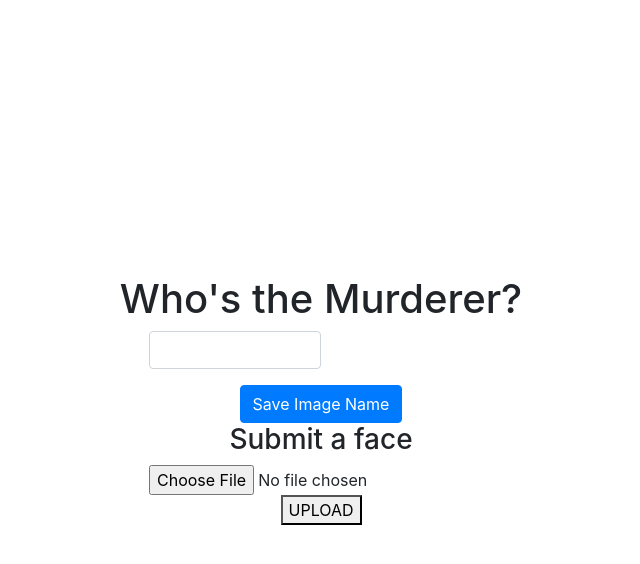
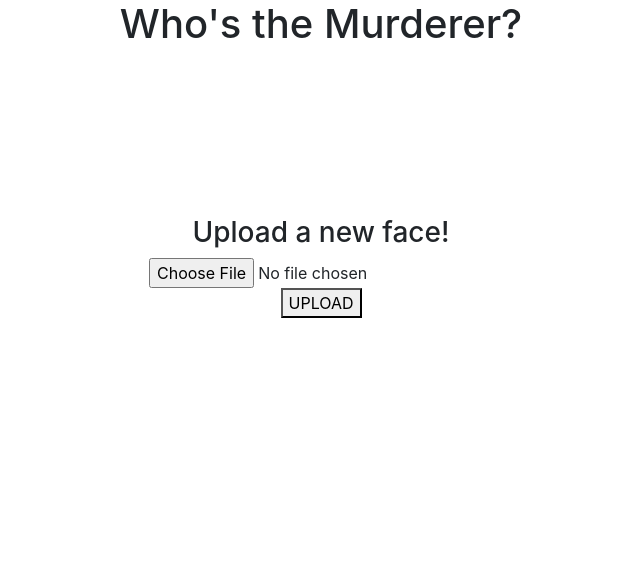
Before and after one commit to jingle1267/whos-the-murderer-frontend, a React (Create React App) app: page /upload-file in a window 1280 px wide. Shown: the top 564 px of the page, without its empty margins (319-959 px from the left). Built offline with nearby package versions, Linux system fonts and the light colour scheme.

Commit message:
User can upload image and save to DB and S3 bucket

```diff
--- a/src/App.css
+++ b/src/App.css
@@ -2,7 +2,7 @@
   display: flex;
   flex-direction: column;
   align-items: center;
-  justify-content: center;
+  /* justify-content: center;  */
   /* vertically */
   text-align: center;
   /* padding: 30px; */
@@ -57,6 +57,10 @@
   transition: all .7s ease-out;
 } */
 
+.FileUpload {
+  margin-top: 20vh;
+}
+
 .won-message {
   /* text-align: center; */
   background-color: rgba(255, 255, 255, 0.8);
--- a/src/App.js
+++ b/src/App.js
@@ -1,8 +1,7 @@
 import React, { Component } from 'react';
 import { BrowserRouter, Route } from 'react-router-dom';
-// import GoogleVisionAPI from './api/GoogleVisionAPI';
-import FileUpload from './components/FileUpload/FileUpload';
 import HomePage from './pages/HomePage';
+import UploadImagePage from './pages/UploadImagePage';
 import './App.css';
 
 class App extends Component {
@@ -17,7 +16,8 @@ class App extends Component {
         <BrowserRouter>
           <div>
             <Route exact path="/" component={HomePage} />
-            <Route exact path="/upload-file" component={FileUpload} />
+            {/* <Route exact path="/upload-file" component={FileUpload} /> */}
+            <Route exact path="/upload-file" component={UploadImagePage} />
           </div>
         </BrowserRouter>
 
--- a/src/components/FileUpload/FileUpload.js
+++ b/src/components/FileUpload/FileUpload.js
@@ -1,6 +1,5 @@
 import React, { Component } from 'react';
 import S3ImagesAPI from "../../api/S3ImagesAPI"
-import ImageNameForm from "../ImageNameForm/ImageNameForm"
 
 class FileUpload extends Component {
   constructor(props){
@@ -20,10 +19,12 @@ class FileUpload extends Component {
   handleUpload_AWS_SDK = (ev) => {
     let file = this.uploadInput.files[0];
     // Split the filename to get the name and type
-    let fileParts = this.uploadInput.files[0].name.split('.');
-    let fileName = fileParts[0];
+    // let fileParts = this.uploadInput.files[0].name.split('.');
+    // let fileName = fileParts[0];
+    let fileName = this.props.imageName;
+
     console.log("Preparing the upload");
-    console.log(fileName);
+    // console.log(fileName);
     var params = {
       Bucket: "guess-who-images",
       Key: fileName,
@@ -38,31 +39,30 @@ class FileUpload extends Component {
     this.setState({
       success: true,
     })
-  // })
   // .catch(err => console.error(err))
   }
 
 
   render() {
+    console.log(this.props.imageName)
     const SuccessMessage = () => (
       <div style={{padding:50}}>
-        <h3 style={{color: 'green'}}>SUCCESSFULLY UPLOADED!</h3>
+        <h4>Woohoo! Successfully uploaded!</h4>
         <br/>
+        Add link to homepage or upload another?
       </div>
     )
     return (
       <div className="FileUpload">
-
-      <ImageNameForm />
-        <center>
-          <h3>Submit a face</h3>
-          {this.state.success ? <SuccessMessage/> : null}
-          <input onChange={this.handleChange} ref={(ref) => { this.uploadInput = ref; }} type="file"/>
-          <br/>
-          <button onClick={this.handleUpload_AWS_SDK}>UPLOAD</button>
-        </center>
+        { this.state.success  ? <SuccessMessage/> :
+          <center>
+            <h3>Upload a new face!</h3>
+            <input onChange={this.handleChange} ref={(ref) => { this.uploadInput = ref; }} type="file"/>
+            <br/>
+            <button onClick={this.handleUpload_AWS_SDK}>UPLOAD</button>
+          </center>
+        }
       </div>
-
     );
   }
 }
--- a/src/components/ImageNameForm/ImageNameForm.js
+++ b/src/components/ImageNameForm/ImageNameForm.js
@@ -7,28 +7,29 @@ class ImageNameForm extends Component {
 
   handleSaveImageName = (ev) => {
     ev.preventDefault()
-    // const imageName = ev.target.elements[0].value
-
     const imageName = {
       image_name: ev.target.elements[0].value,
     }
-
-    console.log(imageName)
+    ev.target.reset()
     ImageNamesAPI.addImage(imageName)
       .then((response) => {
-      console.log(response)
+        if (response.status === 201) {
+          this.props.handleSaveImageName(imageName)
+        } else {
+          alert("Name must be unique please try again.")
+        }
       })
   }
 
-
   render() {
     return (
-      <div>
+      <div className="FileUpload">
         <Form  onSubmit={this.handleSaveImageName.bind(this)}>
         <Form.Group>
-            {/* <Form.Label>How many faces?</Form.Label> */}
-            {/* <small> Enter a number</small> */}
-            <Form.Control style={{ width: "50%"}} />
+            <Form.Label>Please choose a name for the image.</Form.Label>
+            <br/>
+            <small>Must be unique!</small>
+            <Form.Control defaultValue={ null } />
           </Form.Group>
 
           <Button type="submit">
--- a/src/pages/HomePage.js
+++ b/src/pages/HomePage.js
@@ -1,7 +1,6 @@
 import React, { Component } from 'react';
 // import { Link } from 'react-router-dom';
 import S3ImagesAPI from "../api/S3ImagesAPI"
-// import GoogleVisionAPI from '../api/GoogleVisionAPI';
 import FixedGoogleVisionAPI from '../api/FixedGoogleVisionAPI';
 
 import ImagesList from '../components/ImagesList/ImagesList';
--- /dev/null
+++ b/src/pages/UploadImagePage.js
@@ -0,0 +1,43 @@
+import React, { Component } from 'react';
+// import { Link } from 'react-router-dom';
+// import S3ImagesAPI from "../api/S3ImagesAPI"
+// import FixedGoogleVisionAPI from '../api/FixedGoogleVisionAPI';
+// import ImagesList from '../components/ImagesList/ImagesList';
+// import ImageNamesAPI from '../api/djangoAPI/ImageNamesAPI';
+// import NewGameForm from '../components/NewGameForm/NewGameForm';
+// import PlayGameButton from '../components/PlayGameButton/PlayGameButton';
+// import parseImageJSON from '../api/parseImageJSON';
+// import CluesAPI from '../api/djangoAPI/CluesAPI';
+// import Clues from '../components/Clues/Clues'
+// import PlayAgainButton from '../components/PlayAgainButton/PlayAgainButton';
+// import { Button } from 'react-bootstrap';
+import FileUpload from '../components/FileUpload/FileUpload';
+import ImageNameForm from '../components/ImageNameForm/ImageNameForm';
+
+
+class UploadImagePage extends Component {
+  state = {
+    // imageName : null
+    imageName : "surprised_mustache.jpeg"
+  }
+
+  handleSaveImageName = (imageName) => {
+    this.setState({
+      imageName: imageName
+    })
+  }
+
+  render() {
+    // console.log(this.state.imageName)
+    return (
+      <div>
+
+      { this.state.imageName ? null : <ImageNameForm handleSaveImageName={this.handleSaveImageName}/> }
+      { this.state.imageName ? <FileUpload imageName={this.state.imageName} /> : null }
+
+      </div>
+    );
+  }
+}
+
+export default UploadImagePage;
```
